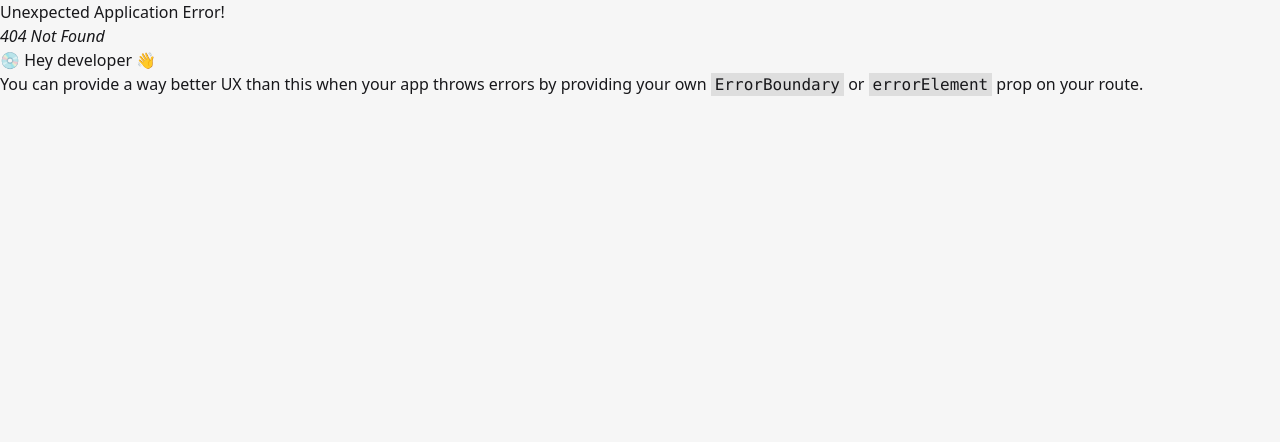
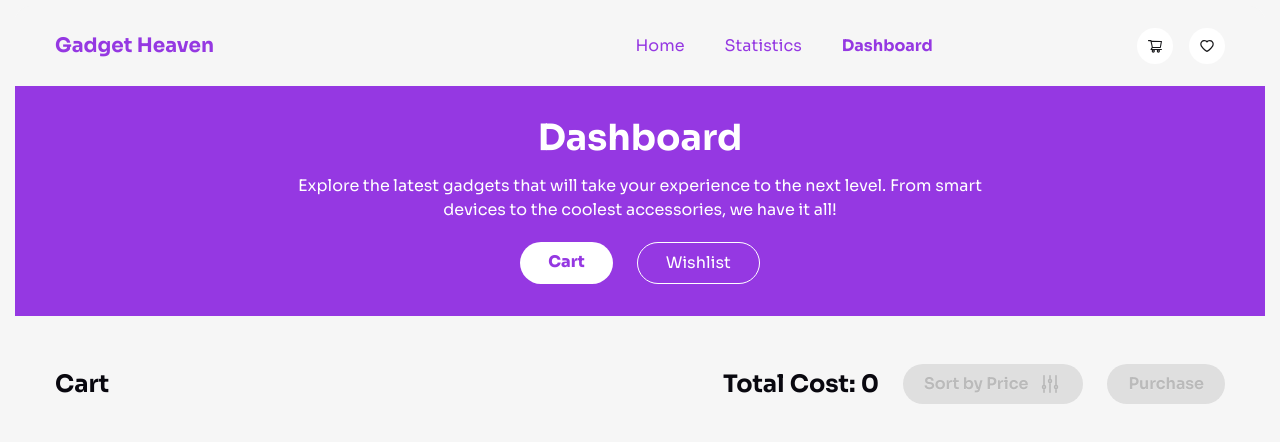
Before and after one commit to programming-hero-web-course-4/b10a8-gadget-heaven-AbdullahAlJubair, a React (Vite) app: page /dashboard/cart in a window 1280 px wide. Before the commit this address had no page. Shown: the top 442 px of the page. Built offline with nearby package versions, Linux system fonts and the light colour scheme.

Commit message:
Wishlist functionality added and error page set

```diff
--- a/200.html
+++ /dev/null
@@ -1,13 +0,0 @@
-<!doctype html>
-<html class="bg-[#F6F6F6]" data-theme="light" lang="en">
-  <head>
-    <meta charset="UTF-8" />
-    <link rel="icon" type="image/svg+xml" href="/vite.svg" />
-    <meta name="viewport" content="width=device-width, initial-scale=1.0" />
-    <title>Vite + React</title>
-  </head>
-  <body">
-    <div id="root"></div>
-    <script type="module" src="/src/main.jsx"></script>
-  </body>
-</html>
--- a/public/allProducts.json
+++ b/public/allProducts.json
@@ -4,7 +4,7 @@
       "product_title": "Gaming Laptop",
       "product_image": "../src/assets/s24-ultra.jpg",
       "category": "Laptops",
-      "price": 120,
+      "price": 500,
       "description": "A high-performance gaming laptop with a powerful GPU.",
       "specification": [
         {"key": "Processor", "value": "Intel i7"},
@@ -19,7 +19,7 @@
       "product_title": "Ultrabook Laptop",
       "product_image": "../src/assets/s24-ultra.jpg",
       "category": "Laptops",
-      "price": 950,
+      "price": 499,
       "description": "A lightweight and slim ultrabook for everyday tasks.",
       "specification": [
         {"key": "Processor", "value": "Intel i5"},
--- a/src/components/Banner/Banner.jsx
+++ b/src/components/Banner/Banner.jsx
@@ -1,3 +1,4 @@
+import { Link } from 'react-router-dom';
 import HeroImg from '../../assets/banner.jpg'
 const Banner = () => {
     return (
@@ -9,9 +10,11 @@ const Banner = () => {
                 </div>
                 <div className="max-w-[750px] mx-auto">
                     <p className="text-base text-white font-normal mb-8">Explore the latest gadgets that will take your experience to the next level. From smart devices to the coolest accessories, we have it all!</p>
+                </div>
 
-                </div>
-                <button className="text-lg md:text-xl font-bold AccentText bg-white rounded-4xl px-6 md:px-8 py-2 md:py-4 mb-12">Shop Now</button>
+                <Link to={'/dashboard'}>
+                    <button className="text-lg md:text-xl font-bold AccentText bg-white rounded-4xl px-6 md:px-8 py-2 md:py-4 mb-12">Shop Now</button>
+                </Link>
 
             </div>
             <div className='max-w-[350px] md:max-w-[600px] lg:max-w-[900px] mx-auto p-3 md:p-6 TransparentBg border-2 border-white rounded-4xl -mt-24 md:-mt-52'>
--- a/src/components/CardDetails/CardDetails.jsx
+++ b/src/components/CardDetails/CardDetails.jsx
@@ -2,21 +2,35 @@ import PropTypes from "prop-types";
 import ReactStars from "react-stars";
 import { AiOutlineShoppingCart, AiOutlineHeart } from "react-icons/ai";
 import { addToLSCart } from "../../utilities/utilities";
-import { useContext } from "react";
+import { useContext, useEffect, useState } from "react";
 import { AmountContext } from "../../Layouts/MainLayout/MainLayout";
+import { addToLSWishlist, getLSWishlistData } from "../../utilities/wishlist";
 
 const CardDetails = ({ product }) => {
     const [amount, setAmount] = useContext(AmountContext);
+    const [wishlist, setWishlist] = useState([]);
     const { product_id, product_title, product_image, price, description, specification, availability, rating } = product;
+
+    // Use Effect for get Wishlist Data
+    useEffect(() => {
+        const isAdded = getLSWishlistData();
+        setWishlist(isAdded);
+    }, [])
+
+    // Add to Cart Func
     const handleAddToCart = (id, price) => {
-        if (price > 1000) {
-            if ((amount + price) > 1000) {
-                return alert('Max Amount Exceed');
-            }
+        if ((amount + price) > 1000) {
+            return alert('Max Amount Exceed');
         } else {
             addToLSCart(id);
             setAmount(amount + price);
         }
+    }
+
+    // Add to Wishlist Func
+    const handleAddToWishlist = (id) => {
+        addToLSWishlist(id);
+        setWishlist(getLSWishlistData());
     }
     return (
         <div className="flex flex-col lg:flex-row gap-8 p-3 md:p-8 m-2 md:m-8 bg-white rounded-2xl">
@@ -51,9 +65,9 @@ const CardDetails = ({ product }) => {
                     }
                 </div>
                 <div className="flex items-center gap-x-4">
-                    <button onClick={() => handleAddToCart(product_id, price)} className="Accent flex gap-x-2.5 items-center cursor-pointer px-6 py-2.5 rounded-4xl text-base md:text-lg text-white font-bold">Add to Cart <AiOutlineShoppingCart className="text-xl md:text-2xl" /></button>
+                    <button onClick={() => handleAddToCart(product_id, price)} className={`${availability ? 'Accent cursor-pointer text-white py-2.5' : 'btn btn-disabled py-6'} flex gap-x-2.5 items-center px-6 rounded-4xl text-base md:text-lg font-bold`}>Add to Cart <AiOutlineShoppingCart className="text-xl md:text-2xl" /></button>
 
-                    <button className="border border-base-300 p-3 hover:bg-base-300 rounded-full cursor-pointer"><AiOutlineHeart className="text-xl md:text-2xl text-[#3A3A3A]" /></button>
+                    <button onClick={() => handleAddToWishlist(product_id)} className={`${wishlist.includes(product_id) ? 'btn btn-disabled px-3 py-6' : ' p-3 border border-base-300 hover:bg-base-300 cursor-pointer'} rounded-full`}><AiOutlineHeart className={`${wishlist.includes(product_id ? '' : 'text-[#3A3A3A]')} text-xl md:text-2xl`} /></button>
                 </div>
 
             </div>
--- /dev/null
+++ b/src/components/ErrorPage/ErrorPage.jsx
@@ -0,0 +1,19 @@
+import { Link } from "react-router-dom";
+
+const ErrorPage = () => {
+    return (
+        <div className="Accent h-screen flex flex-col justify-center items-center gap-y-10 p-4">
+            <h1 className="text-7xl md:text-9xl font-black text-white">Oops!</h1>
+            <div className="Sora text-center space-y-4">
+                <p className="text-xl md:text-2xl font-bold text-white">404 - PAGE NOT FOUND</p>
+                <p className="text-xs md:text-base text-white">The page you are looking for might have been removed <br className="hidden md:block" /> or had its name changed or its temporarily unavailable.
+                </p>
+            </div>
+            <Link to={'/'}>
+                <button className="text-base md:text-xl text-white hover:text-[#9538E2] font-bold border border-base-300 py-3 px-6 rounded-4xl cursor-pointer hover:bg-base-300">GO TO HOMEPAGE</button>
+            </Link>
+        </div>
+    );
+};
+
+export default ErrorPage;
--- a/src/components/MyCart/MyCart.jsx
+++ b/src/components/MyCart/MyCart.jsx
@@ -11,20 +11,30 @@ const MyCart = () => {
     const allProducts = useLoaderData();
     const [products, setProducts] = useState([]);
     const [purchaseAmount, setPurchaseAmount] = useState();
-
     useEffect(() => {
         const cartId = getLSCartData();
-        const cartItems = [...allProducts].filter(product => [...cartId].includes(product.product_id));
+        let cartItems = [];
+        cartId.forEach(id => {
+            const checkProduct = [...allProducts].filter( item => item.product_id === id )
+            if( checkProduct.length > 0 ){
+                cartItems.push( checkProduct[0] )
+            }
+        })
         setProducts(cartItems);
         const localStorageAmount = cartItems.reduce((prevAmount, product) => prevAmount + product.price, 0);
         setAmount(localStorageAmount);
     }, [allProducts, setAmount]);
 
-
     const handleRemoveProduct = (id, price) => {
-        deleteLSCart(id, allProducts);
+        deleteLSCart(id);
         const cartId = getLSCartData()
-        const cartItems = [...allProducts].filter(product => [...cartId].includes(product.product_id));
+        let cartItems = [];
+        cartId.forEach(id => {
+            const checkProduct = [...allProducts].filter( item => item.product_id === id )
+            if( checkProduct.length > 0 ){
+                cartItems.push( checkProduct[0] )
+            }
+        })
         setProducts(cartItems);
         setAmount(amount - price);
     }
@@ -32,8 +42,6 @@ const MyCart = () => {
     const handleSortByPrice = () => {
         const sortByPrice = [...products].sort((a, b) => b.price - a.price);
         setProducts(sortByPrice);
-        console.log('sorted', sortByPrice);
-        console.log(products);
     }
 
     const handlePurchase = () => {
@@ -64,7 +72,7 @@ const MyCart = () => {
             </div>
             <div className="space-y-2 md:space-y-6">
                 {
-                    products ? products.map((product, idx) => <ProductCard key={idx} product={product} handleRemoveProduct={handleRemoveProduct}></ProductCard>) : ''
+                    products ? products.map((product, idx) => <ProductCard key={idx} product={product} handleRemove={handleRemoveProduct} hasAddToCart={false}></ProductCard>) : ''
                 }
             </div>
 
@@ -81,7 +89,6 @@ const MyCart = () => {
 
                     <div className="modal-action">
                         <form method="dialog">
-                            {/* if there is a button in form, it will close the modal */}
                             <Link to={'/'}><button className="btn bg-base-300 px-12">Close</button></Link>
                         </form>
                     </div>
--- a/src/components/MyWishList/MyWishList.jsx
+++ b/src/components/MyWishList/MyWishList.jsx
@@ -1,11 +1,43 @@
 import { useLoaderData } from "react-router-dom";
+import { deleteLSWishlist, getLSWishlistData } from "../../utilities/wishlist";
+import { useEffect, useState } from "react";
+import ProductCard from "../ProductCard/ProductCard";
 
 const MyWishList = () => {
     const allProducts = useLoaderData();
-    console.log(allProducts);
+    const [products, setProducts] = useState([]);
+
+    useEffect(() => {
+        const wishlistId = getLSWishlistData();
+        let wishlistItems = [];
+        wishlistId.forEach(id => {
+            const checkProduct = [...allProducts].filter( item => item.product_id === id )
+            if( checkProduct.length > 0 ){
+                wishlistItems.push( checkProduct[0] )
+            }
+        })
+        setProducts(wishlistItems);
+    }, [allProducts]);
+
+    const handleRemoveWishlist = (id) => {
+        deleteLSWishlist(id);
+        const wishlistId = getLSWishlistData();
+        let wishlistItems = [];
+        wishlistId.forEach(id => {
+            const checkProduct = [...allProducts].filter( item => item.product_id === id )
+            if( checkProduct.length > 0 ){
+                wishlistItems.push( checkProduct[0] )
+            }
+        })
+        setProducts(wishlistItems);
+    }
+
     return (
-        <div>
-
+        <div className="px-2 md:px-5 lg:px-10 space-y-2 md:space-y-6 my-12">
+            <h4 className="BlackText text-2xl font-bold">WishList</h4>
+            {
+                products ? products.map((product, idx) => <ProductCard key={idx} product={product} handleRemove={handleRemoveWishlist} hasAddToCart={true}></ProductCard>) : ''
+            }
         </div>
     );
 };
--- a/src/components/NavBar/NavBar.jsx
+++ b/src/components/NavBar/NavBar.jsx
@@ -3,7 +3,6 @@ import { AiOutlineShoppingCart, AiOutlineHeart } from "react-icons/ai";
 const NavBar = () => {
     const location = useLocation();
     const pathName = location.pathname;
-    console.log(pathName);
     return (
         <div className={`${pathName === '/' ? 'Accent' : 'bg-[#f6f6f6]'} navbar Sora py-5 px-2 md:px-5 lg:px-10`}>
             {/* <div className="Accent navbar Sora py-5 px-2 md:px-5 lg:px-10"> */}
--- a/src/components/ProductCard/ProductCard.jsx
+++ b/src/components/ProductCard/ProductCard.jsx
@@ -1,10 +1,40 @@
 import PropTypes from "prop-types";
+import { useContext, useEffect, useState } from "react";
+import { AiOutlineShoppingCart } from "react-icons/ai";
 import { CiCircleRemove } from "react-icons/ci";
+import { AmountContext } from "../../Layouts/MainLayout/MainLayout";
+import { addToLSCart, getLSCartData } from "../../utilities/utilities";
 
 
-const ProductCard = ({ product, handleRemoveProduct }) => {
+const ProductCard = ({ product, handleRemove, hasAddToCart }) => {
+    const [amount, setAmount] = useContext(AmountContext);
+    const [isHave, setIsHave] = useState(false);
     const { product_id, product_title, product_image, price, description } = product;
 
+    useEffect(() => {
+        const lsCartData = getLSCartData();
+        if (lsCartData.includes(product_id)) {
+            setIsHave(true);
+        }
+    }, [product_id])
+    console.log(isHave);
+
+    // Add to Cart Func
+    const handleAddToCart = (id, price) => {
+        const lsCartData = getLSCartData();
+        console.log(typeof lsCartData);
+        if ((amount + price) > 1000) {
+            return alert('Max Amount Exceed');
+        } else {
+            if (lsCartData.includes(id)) {
+                return alert('no');
+            } else {
+                addToLSCart(id);
+                setAmount(amount + price);
+                handleRemove(id);
+            }
+        }
+    }
 
     return (
         <div className="flex justify-between items-center bg-white rounded-lg md:rounded-2xl px-2 py-3 md:p-8">
@@ -15,14 +45,24 @@ const ProductCard = ({ product, handleRemoveProduct }) => {
                 </div>
 
                 {/* Product Details */}
-                <div className="space-y-1 md:space-y-2 lg:space-y-5">
-                    <h4 className="BlackText text-lg md:text-2xl font-semibold">{product_title}</h4>
+                <div className={`space-y-1 md:space-y-2  ${hasAddToCart ? 'lg:space-y-2' : 'lg:space-y-5'}`}>
+                    <h4 className="BlackText text-sm md:text-2xl font-semibold">{product_title}</h4>
                     <p className="GrayText text-xs md:text-lg font-normal hidden md:block">{description}</p>
                     <p className="PriceText text-xs md:text-xl font-semibold">Price: ${price}</p>
+                    {
+                        hasAddToCart &&
+                    <>
+                        {isHave ? <p className="AccentText text-[8px] md:text-sm font-bold">Already Added to the Cart</p> :
+                            <button onClick={() => handleAddToCart(product_id, price)} className={`${(amount + price) > 1000 ? 'btn btn-disabled' : 'Accent text-white cursor-pointer'} flex gap-x-1.5 items-center px-3 py-1.5 rounded text-xs md:text-sm  font-semibold`}>Add to Cart <AiOutlineShoppingCart className="text-sm md:text-lg" /></button>
+                    }
+                    </>
+                    }
+
+
                 </div>
             </div>
             {/* Remove Button */}
-            <button onClick={() => handleRemoveProduct(product_id, price)} className="cursor-pointer">
+            <button onClick={() => handleRemove(product_id, price)} className="cursor-pointer">
                 <CiCircleRemove className="text-2xl md:text-4xl text-red-600" />
             </button>
         </div>
@@ -31,7 +71,8 @@ const ProductCard = ({ product, handleRemoveProduct }) => {
 
 ProductCard.propTypes = {
     product: PropTypes.object.isRequired,
-    handleRemoveProduct : PropTypes.func.isRequired,
+    handleRemove: PropTypes.func.isRequired,
+    hasAddToCart: PropTypes.bool.isRequired,
 }
 
 export default ProductCard;
--- a/src/pages/Dashboard/Dashboard.jsx
+++ b/src/pages/Dashboard/Dashboard.jsx
@@ -1,4 +1,4 @@
-import { Outlet } from "react-router-dom";
+import { NavLink, Outlet } from "react-router-dom";
 import PageHeader from "../../components/PageHeader/PageHeader";
 
 const Dashboard = () => {
@@ -9,6 +9,20 @@ const Dashboard = () => {
                     title={'Dashboard'}
                     subTitle={'Explore the latest gadgets that will take your experience to the next level. From smart devices to the coolest accessories, we have it all!'}>
                 </PageHeader>
+                <div className="flex justify-center gap-x-6 mt-5">
+                    <NavLink
+                        to="/dashboard/cart"
+                        className={({ isActive }) =>
+                            `${isActive ? 'bg-white font-extrabold AccentText' : 'border bg-transparent text-white'} text-base py-2 px-7 rounded-4xl`
+                        }
+                    >Cart</NavLink>
+                    <NavLink
+                        to={'/dashboard/wishlist'}
+                        className={({ isActive }) =>
+                            `${isActive ? 'bg-white font-extrabold AccentText' : 'border bg-transparent text-white'} text-base py-2 px-7 rounded-4xl`
+                        }
+                    >Wishlist</NavLink>
+                </div>
             </div>
             <Outlet></Outlet>
         </div>
--- a/src/routes/Routes.jsx
+++ b/src/routes/Routes.jsx
@@ -1,4 +1,4 @@
-import { createBrowserRouter, } from "react-router-dom";
+import { createBrowserRouter, Navigate, } from "react-router-dom";
 import MainLayout from "../Layouts/MainLayout/MainLayout";
 import Home from "../pages/Home/Home";
 import Statistics from "../pages/Statistics/Statistics";
@@ -7,12 +7,14 @@ import Cards from "../components/Cards/Cards";
 import ProductDetails from "../components/ProductDetails/ProductDetails";
 import MyCart from "../components/MyCart/MyCart";
 import MyWishList from "../components/MyWishList/MyWishList";
+import ErrorPage from "../components/ErrorPage/ErrorPage";
 
 
 const routes = createBrowserRouter([
   {
     path: "/",
     element: <MainLayout />,
+    errorElement: <ErrorPage />,
     children: [
       {
         path: "/",
@@ -22,12 +24,12 @@ const routes = createBrowserRouter([
           {
             path: "/",
             element: <Cards />,
-            loader: () => fetch('../allProducts.json')
+            loader: () => fetch('../allProducts.json'),
           },
           {
             path: "/category/:category",
             element: <Cards />,
-            loader: () => fetch('../allProducts.json')
+            loader: () => fetch('../allProducts.json'),
           },
         ]
       },
@@ -40,12 +42,16 @@ const routes = createBrowserRouter([
         element: <Dashboard />,
         children: [
           {
-            path: "/dashboard",
+            index: true,
+            element: <Navigate to="cart" replace />,
+          },
+          {
+            path: "cart",
             element: <MyCart />,
             loader: () => fetch('../allProducts.json'),
           },
           {
-            path: "/dashboard/wishlist",
+            path: "wishlist",
             element: <MyWishList />,
             loader: () => fetch('../allProducts.json'),
           },
--- /dev/null
+++ b/src/utilities/wishlist.js
@@ -0,0 +1,32 @@
+// get Local Storage Data
+const getLSWishlistData = () => {
+    const prevWishlist = localStorage.getItem('wishlist');
+    if (prevWishlist) {
+        return JSON.parse(prevWishlist);
+    }
+    else {
+        return [];
+    }
+}
+
+// Set Local Storage
+const addToLSWishlist = (product_id) => {
+    const wishlist = getLSWishlistData();
+    if (wishlist.includes(product_id)) {
+        return alert('Stop Adding Duplicate Item');
+    }
+    else {
+        wishlist.push(product_id);
+        const myCart = JSON.stringify(wishlist)
+        localStorage.setItem('wishlist', myCart);
+    }
+}
+
+//Remove Data from Local Storage
+const deleteLSWishlist = (product_id) => {
+    const wishlist = getLSWishlistData();
+    const filteredId = [...wishlist].filter(id => id !== product_id);
+    const myWishlist = JSON.stringify(filteredId)
+    localStorage.setItem('wishlist', myWishlist);
+}
+export { getLSWishlistData, addToLSWishlist, deleteLSWishlist }
```
